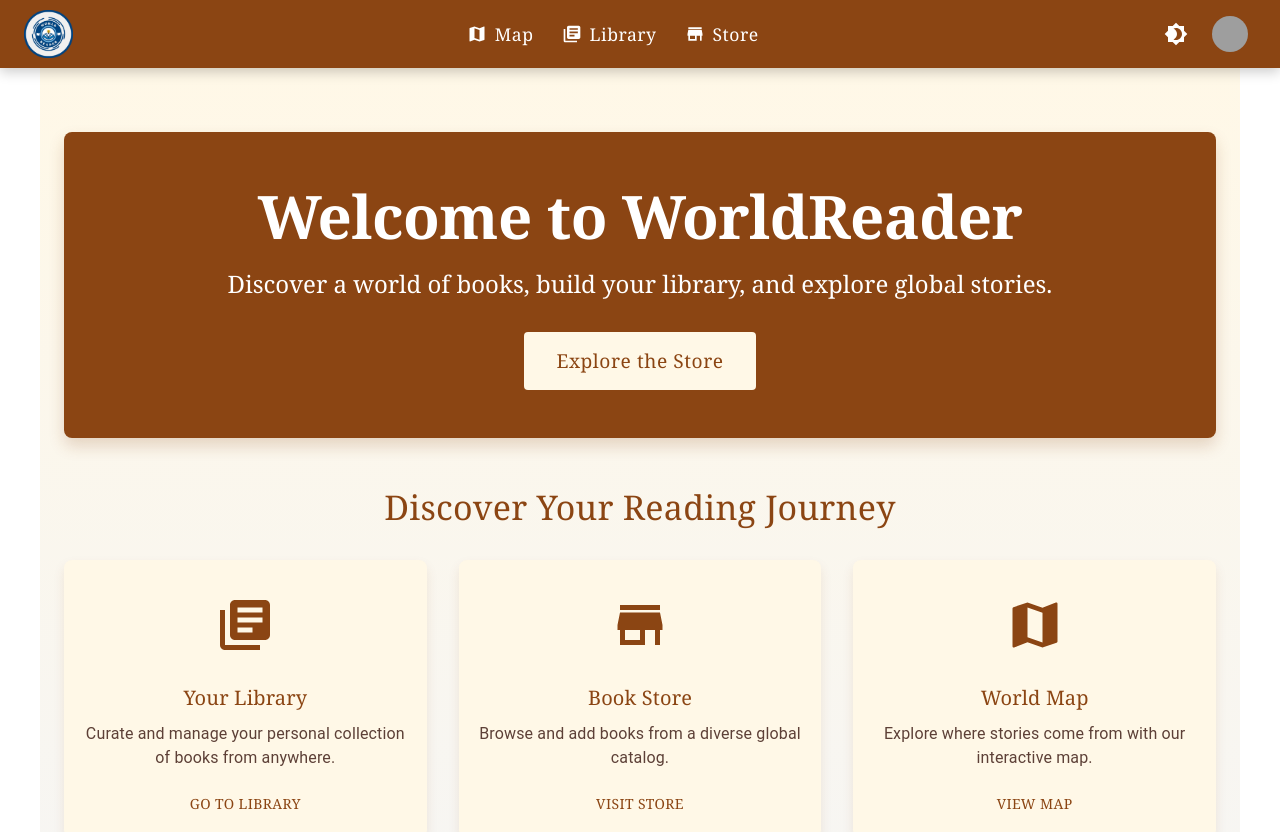
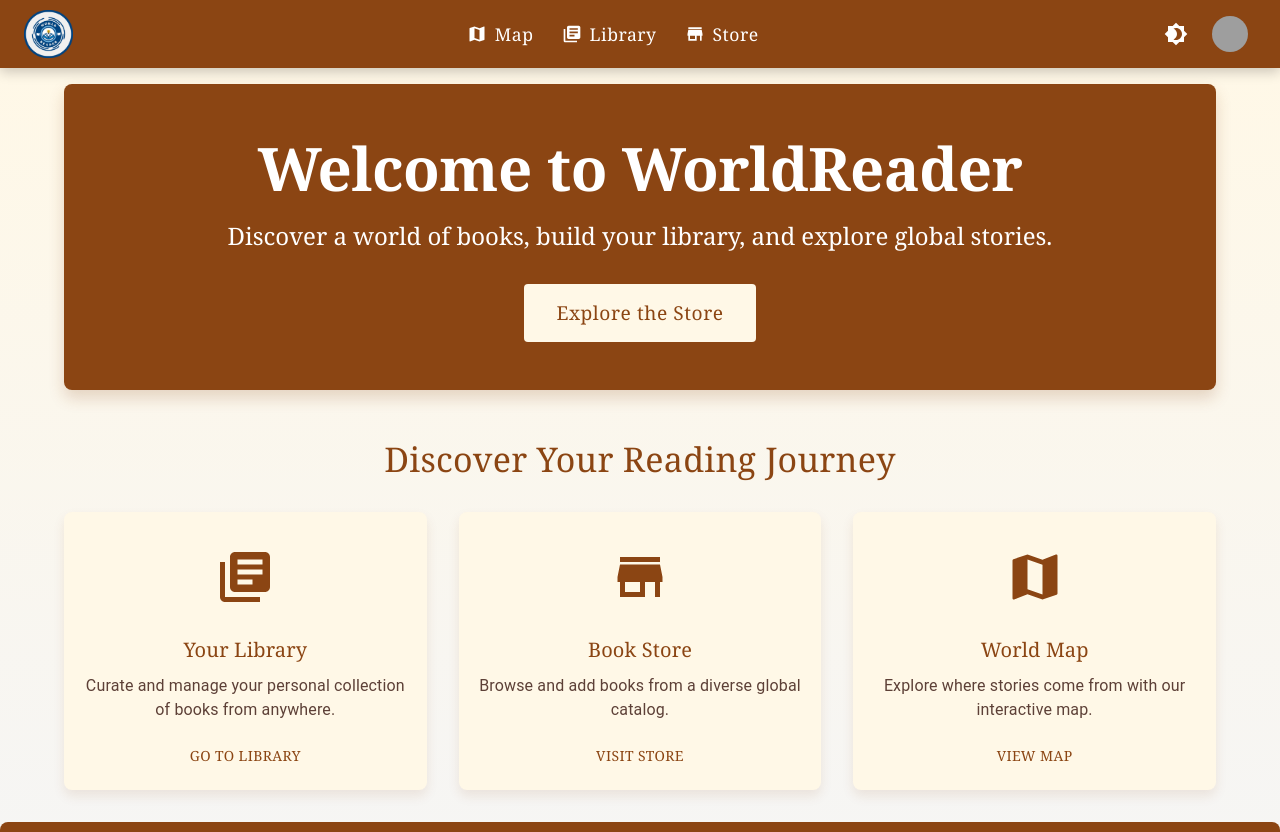
Before and after one commit to Allan0092/WorldReaderFrontend, a React (Vite) app: page / in a window 1280 px wide. Shown: the top 832 px of the page. Built offline with nearby package versions, Linux system fonts and the light colour scheme; grey boxes are pictures that could not be loaded.

Commit message:
added footer

```diff
--- a/src/App.jsx
+++ b/src/App.jsx
@@ -1,3 +1,4 @@
+import { Box } from "@mui/material"; // Add this import
 import { QueryClient, QueryClientProvider } from "@tanstack/react-query";
 import axios from "axios";
 import React, {
@@ -30,7 +31,7 @@ const HomePage = lazy(() => import("./core/public/pages/HomePage"));
 const AboutPage = lazy(() => import("./core/public/pages/AboutPage"));
 const MapPage = lazy(() => import("./core/public/Map/MapPage"));
 const StorePage = lazy(() => import("./core/public/store/StorePage"));
-const LibraryPage = lazy(() => import("./core/public/library/LibraryPage")); // New
+const LibraryPage = lazy(() => import("./core/public/library/LibraryPage"));
 const LoginPage = lazy(() => import("./core/public/Authentication/LoginPage"));
 const SignUpPage = lazy(() =>
   import("./core/public/Authentication/SignUpPage")
@@ -40,7 +41,6 @@ const UploadBookPage = lazy(() => import("./core/private/pages/uploadBook"));
 const AdminLoginPage = lazy(() => import("./core/admin/pages/adminLoginPage"));
 const AdminDashboard = lazy(() => import("./core/admin/pages/adminDashboard"));
 
-// Create a QueryClient instance
 const queryClient = new QueryClient({
   defaultOptions: {
     queries: {
@@ -52,7 +52,6 @@ const queryClient = new QueryClient({
 
 // Auth Context
 const AuthContext = createContext();
-
 const useAuth = () => useContext(AuthContext);
 
 const AuthProvider = ({ children }) => {
@@ -155,7 +154,6 @@ const AuthProvider = ({ children }) => {
 
 // Theme Context
 const ThemeContext = createContext();
-
 const useTheme = () => useContext(ThemeContext);
 
 const ThemeProvider = ({ children }) => {
@@ -191,33 +189,37 @@ function AdminPrivateRoute({ element }) {
 }
 
 const ProfileLayout = () => (
-  <>
+  <Box sx={{ display: "flex", flexDirection: "column", minHeight: "100vh" }}>
     <TopBar />
-    <div className="flex">
+    <Box sx={{ display: "flex", flex: 1 }}>
       <ProfileSidebar />
-      <div className="flex-1 ml-64 p-4">
+      <Box sx={{ flex: 1, ml: "240px", p: 2 }}>
         <Outlet />
-      </div>
-    </div>
-  </>
+      </Box>
+    </Box>
+  </Box>
 );
 
 const AdminLayout = () => (
-  <>
+  <Box sx={{ display: "flex", flexDirection: "column", minHeight: "100vh" }}>
     <Outlet />
-  </>
+  </Box>
+);
+
+const PublicLayout = () => (
+  <Box sx={{ display: "flex", flexDirection: "column", minHeight: "100vh" }}>
+    <TopBar />
+    <Box sx={{ flex: 1 }}>
+      <Outlet />
+    </Box>
+  </Box>
 );
 
 // Public Routes
 const publicRouter = [
   {
     path: "/",
-    element: (
-      <>
-        <TopBar />
-        <Outlet />
-      </>
-    ),
+    element: <PublicLayout />,
     children: [
       {
         index: true,
@@ -260,7 +262,7 @@ const publicRouter = [
         ),
       },
       {
-        path: "library", // New route
+        path: "library",
         element: (
           <Suspense fallback={<div>Loading...</div>}>
             <LibraryPage />
@@ -381,7 +383,15 @@ function App() {
             newestOnTop
             autoClose={800}
           />
-          <RouterProvider router={router} />
+          <Box
+            sx={{
+              display: "flex",
+              flexDirection: "column",
+              minHeight: "100vh",
+            }}
+          >
+            <RouterProvider router={router} />
+          </Box>
         </ThemeProvider>
       </AuthProvider>
     </QueryClientProvider>
--- a/src/core/public/pages/HomePage.jsx
+++ b/src/core/public/pages/HomePage.jsx
@@ -7,11 +7,19 @@ import React from "react";
 import { useNavigate } from "react-router-dom";
 
 // Styled components
-const HomeContainer = styled(Container)(({ theme }) => ({
-  paddingTop: theme.spacing(8),
-  paddingBottom: theme.spacing(8),
+const HomeContainer = styled(Box)(({ theme }) => ({
+  display: "flex",
+  flexDirection: "column",
+  minHeight: "100vh",
   background: "linear-gradient(180deg, #FFF8E7 0%, #F5F5F5 100%)",
-  minHeight: "100vh",
+}));
+
+const ContentWrapper = styled(Container)(({ theme }) => ({
+  flex: 1,
+  paddingTop: theme.spacing(2),
+  paddingBottom: theme.spacing(2),
+  width: "100%",
+  maxWidth: "none",
 }));
 
 const HeroSection = styled(Box)(({ theme }) => ({
@@ -22,6 +30,8 @@ const HeroSection = styled(Box)(({ theme }) => ({
   borderRadius: theme.shape.borderRadius * 2,
   boxShadow: "0 8px 16px rgba(139, 69, 19, 0.2)",
   marginBottom: theme.spacing(6),
+  marginLeft: 0,
+  marginRight: 0,
 }));
 
 const HeroButton = styled(Button)(({ theme }) => ({
@@ -61,15 +71,17 @@ const Footer = styled(Box)(({ theme }) => ({
   padding: theme.spacing(4),
   backgroundColor: "#8B4513",
   color: "white",
-  marginTop: theme.spacing(6),
   borderRadius: theme.shape.borderRadius * 2,
+  marginTop: theme.spacing(2),
+  width: "100%",
 }));
 
 const HomePage = () => {
   const navigate = useNavigate();
 
   return (
-    <HomeContainer maxWidth="lg">
+    <HomeContainer>
+      <ContentWrapper>
         {/* Hero Section */}
         <HeroSection>
           <Typography
@@ -112,7 +124,8 @@ const HomePage = () => {
                 Your Library
               </Typography>
               <Typography variant="body1" sx={{ color: "#5D4037" }}>
-              Curate and manage your personal collection of books from anywhere.
+                Curate and manage your personal collection of books from
+                anywhere.
               </Typography>
               <Button
                 variant="text"
@@ -170,6 +183,7 @@ const HomePage = () => {
             </FeatureCard>
           </Grid>
         </Grid>
+      </ContentWrapper>
 
       {/* Footer */}
       <Footer>
```
Lines whose indentation alone changed are shown as unchanged.
